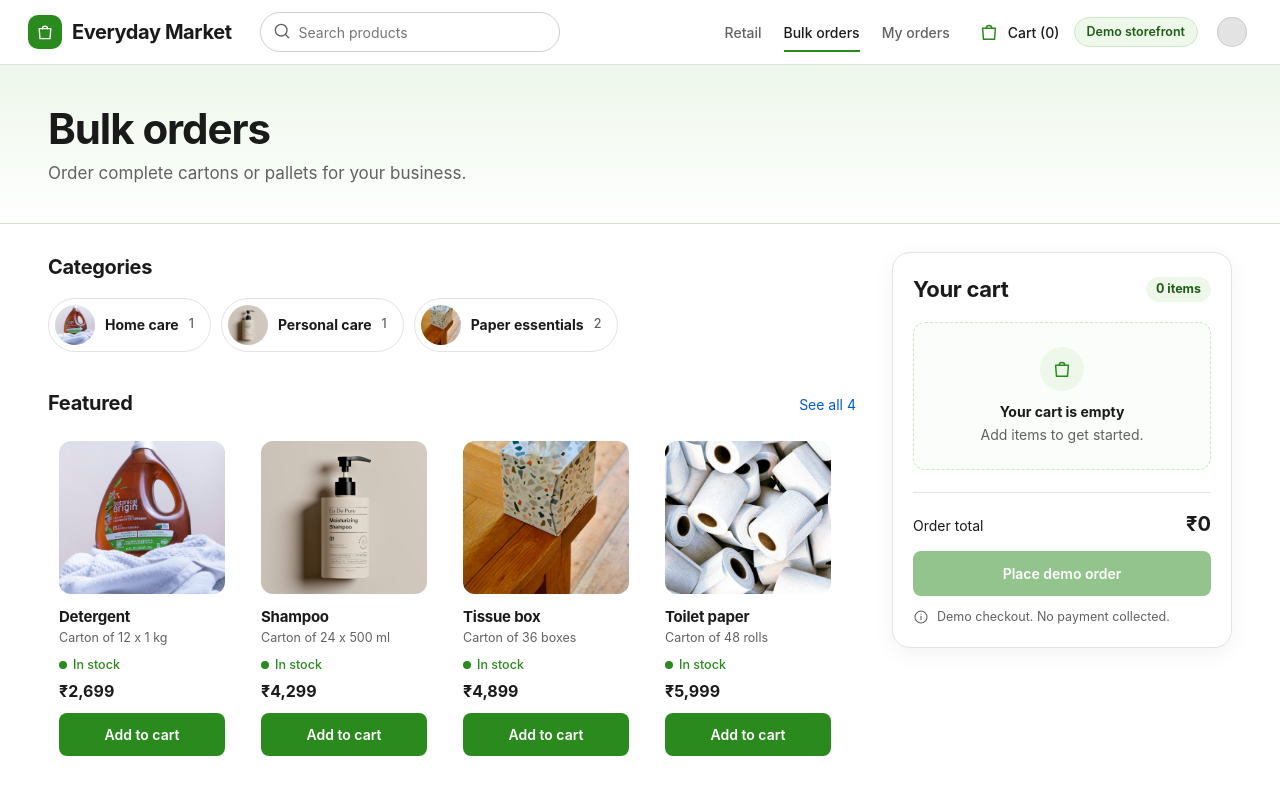
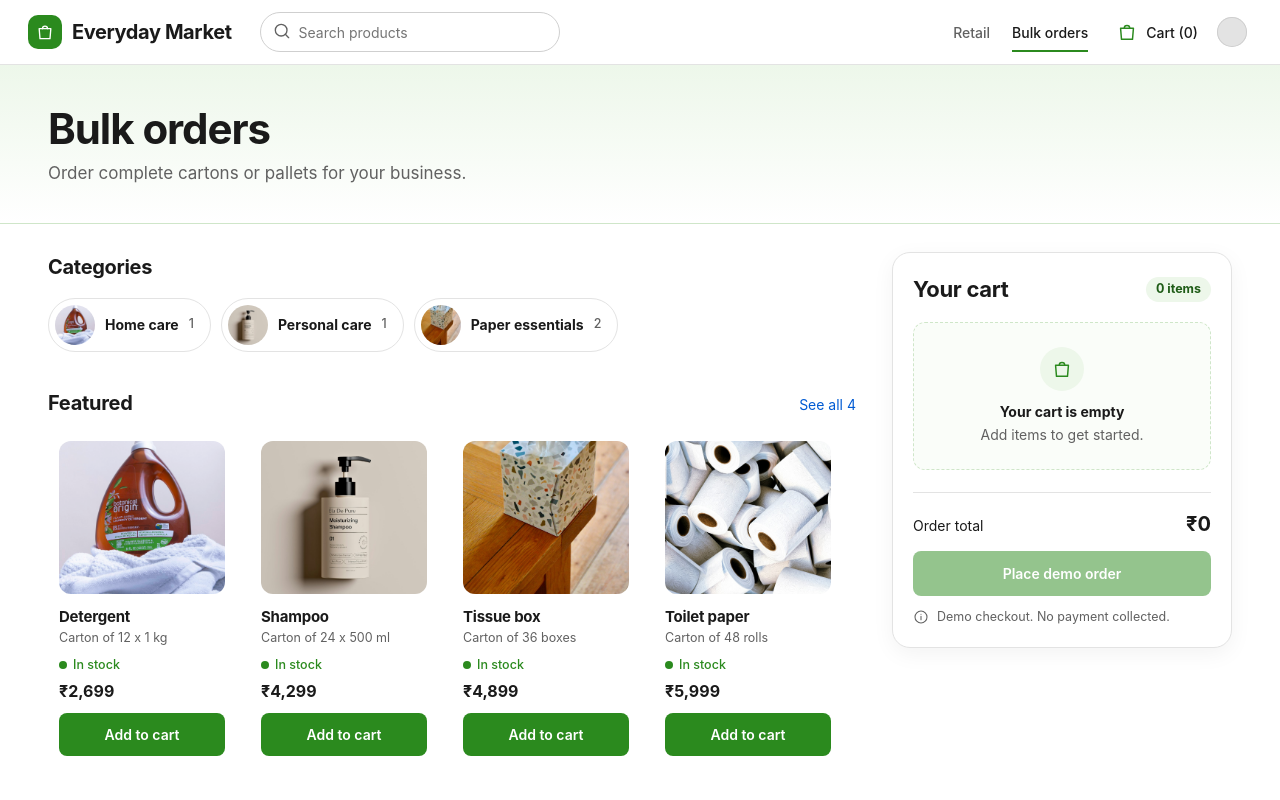
Before and after one commit to RaunakDasgupta/storefront-frontend, a React (Vite) app: page /bulk in a window 1280 px wide. Shown: the top 800 px of the page. Built offline with nearby package versions, Linux system fonts and the light colour scheme.

Commit message:
Remove the demo pill and move My orders into the logged-in account menu
The header tabs are now Retail and Bulk orders. After log in, the avatar
menu lists My orders, My account and Log out.

```diff
--- a/src/customer/Layout.tsx
+++ b/src/customer/Layout.tsx
@@ -11,8 +11,8 @@ function AccountMenu() {
         user ? (
           <>
             <div className="dd-head"><strong>{user.name}</strong><span className="muted">{user.email}</span></div>
+            <Link role="menuitem" to="/orders" onClick={close}>My orders</Link>
             <Link role="menuitem" to="/account" onClick={close}>My account</Link>
-            <Link role="menuitem" to="/orders" onClick={close}>My orders</Link>
             <button role="menuitem" onClick={() => { close(); signOut(); }}>Log out</button>
           </>
         ) : (
@@ -57,14 +57,12 @@ export function CustomerLayout() {
         <nav className="topnav" aria-label="Main">
           <NavLink to="/" end>Retail</NavLink>
           <NavLink to="/bulk">Bulk orders</NavLink>
-          <NavLink to="/orders">My orders</NavLink>
         </nav>
         <div className="tools">
           <Link to="/cart" className="cartlink" aria-label={`Cart, ${count} ${count === 1 ? "item" : "items"}`}>
             <Icon name="bag" />
             <span><span className="cart-word">Cart </span>({count})</span>
           </Link>
-          <span className="pill">Demo storefront</span>
           <AccountMenu />
         </div>
       </header>
--- a/src/customer/customer.css
+++ b/src/customer/customer.css
@@ -8,7 +8,7 @@
   & h3 { font-size: 15px; margin: 0; }
   & .lede { margin: 0 0 20px; color: var(--muted); }
 
-  /* header: logo, search, tabs, cart, demo pill, account */
+  /* header: logo, search, tabs, cart, account */
   & .topbar { position: sticky; top: 0; z-index: 10; display: flex; align-items: center; gap: 28px; padding: 12px 28px; background: rgba(255,255,255,.97); backdrop-filter: blur(8px); border-bottom: 1px solid var(--line); }
   & .search { position: relative; flex: 0 1 300px; margin: 0; }
   & .search .icon { position: absolute; left: 12px; top: 9px; width: 20px; height: 20px; color: var(--muted); pointer-events: none; }
@@ -20,7 +20,6 @@
   & .tools { display: flex; align-items: center; gap: 14px; }
   & .cartlink { display: inline-flex; align-items: center; gap: 8px; height: 40px; text-decoration: none; font-weight: 550; }
   & .cartlink .icon { color: var(--green); }
-  & .pill { padding: 5px 12px; border-radius: 999px; background: var(--green-tint); border: 1px solid var(--green-line); color: var(--forest); font-size: 12.5px; font-weight: 600; white-space: nowrap; }
 
   /* retail / bulk: products on the left, cart on the right */
   & .shop { display: grid; grid-template-columns: minmax(0, 1fr) 340px; gap: 36px; align-items: start; }
@@ -196,7 +195,7 @@
     & .page { padding-block: 20px 48px; }
     & h1 { font-size: 27px; }
     & .topbar { padding: 10px 16px; }
-    & .pill, & .cart-word { display: none; }
+    & .cart-word { display: none; }
     & .grid { grid-template-columns: 1fr 1fr; gap: 14px 10px; }
     & .pcard { padding: 8px 8px 10px; }
     & .row-item { flex-basis: calc(50% - 8px); min-width: 150px; }
```
Also changed, not shown: 1 other file (tests, documents, lock files or other folders).
